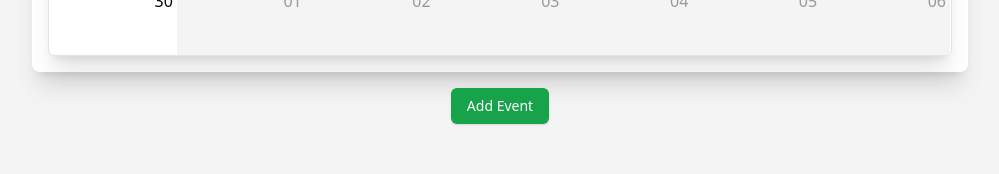
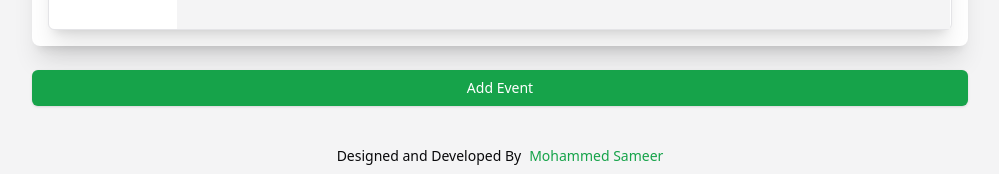
Before and after one commit to mohammed3895/time, a React (Vite) app: page /events in a window 1280 px wide. Shown: the part 566-740 px from the top of the page, without its empty margins (140-1139 px from the left). Built offline with nearby package versions, Linux system fonts and the light colour scheme; no server answers.

Commit message:
fix ui bugs

```diff
--- a/index.html
+++ b/index.html
@@ -9,20 +9,5 @@
   <body>
     <div id="root"></div>
     <script type="module" src="/src/main.tsx"></script>
-    <!--Start of Tawk.to Script-->
-    <script type="text/javascript">
-      var Tawk_API = Tawk_API || {},
-        Tawk_LoadStart = new Date();
-      (function () {
-        var s1 = document.createElement("script"),
-          s0 = document.getElementsByTagName("script")[0];
-        s1.async = true;
-        s1.src = "https://embed.tawk.to/66746a85eaf3bd8d4d12c0e1/1i0rc06ue";
-        s1.charset = "UTF-8";
-        s1.setAttribute("crossorigin", "*");
-        s0.parentNode.insertBefore(s1, s0);
-      })();
-    </script>
-    <!--End of Tawk.to Script-->
   </body>
 </html>
--- a/src/components/event/CreateEventModal.tsx
+++ b/src/components/event/CreateEventModal.tsx
@@ -60,10 +60,10 @@ const CreateEventModal = () => {
 
   return (
     <AlertDialog open={isOpen} onOpenChange={() => setIsOpen(!isOpen)}>
-      <AlertDialogTrigger>
+      <AlertDialogTrigger className="w-3/4">
         <Button
           onClick={() => setIsOpen(true)}
-          className="mt-4 w-full text-white"
+          className="mt-6 w-full text-white"
         >
           Add Event
         </Button>
--- a/src/components/home/Landing.tsx
+++ b/src/components/home/Landing.tsx
@@ -2,7 +2,7 @@ import ClockCard from "../shared/clock/ClockCard";
 
 const LandingPage = () => {
   return (
-    <div className="w-full h-dvh flex items-center justify-center p-4 md:p-8">
+    <div className="w-full h-full flex items-center justify-center p-4 md:p-8">
       <ClockCard />
     </div>
   );
--- a/src/components/layouts/MainLayout.tsx
+++ b/src/components/layouts/MainLayout.tsx
@@ -4,10 +4,12 @@ import Footer from "../shared/Footer";
 
 const MainLayout = () => {
   return (
-    <main className="w-full h-dvh flex flex-col">
-      <Navbar />
-      <Outlet />
-      <Footer />
+    <main className="w-full min-h-dvh flex flex-col">
+      <div className="w-full h-full flex flex-col justify-between items-center">
+        <Navbar />
+        <Outlet />
+        <Footer />
+      </div>
     </main>
   );
 };
--- a/src/components/shared/clock/ClockCard.tsx
+++ b/src/components/shared/clock/ClockCard.tsx
@@ -73,7 +73,7 @@ const ClockCard = () => {
   return (
     <div
       className={cn(
-        "flex flex-col bg-background transition-colors ease-in-out items-center justify-center gap-3 w-full  text-xl p-4 md:p-8 rounded-xl lg:max-w-5xl shadow-lg"
+        "flex flex-col bg-background transition-colors ease-in-out items-center justify-center gap-3 w-full h-full  text-xl p-4 md:p-8 rounded-xl lg:max-w-5xl shadow-lg"
       )}
     >
       {timeOfDay && (
```
